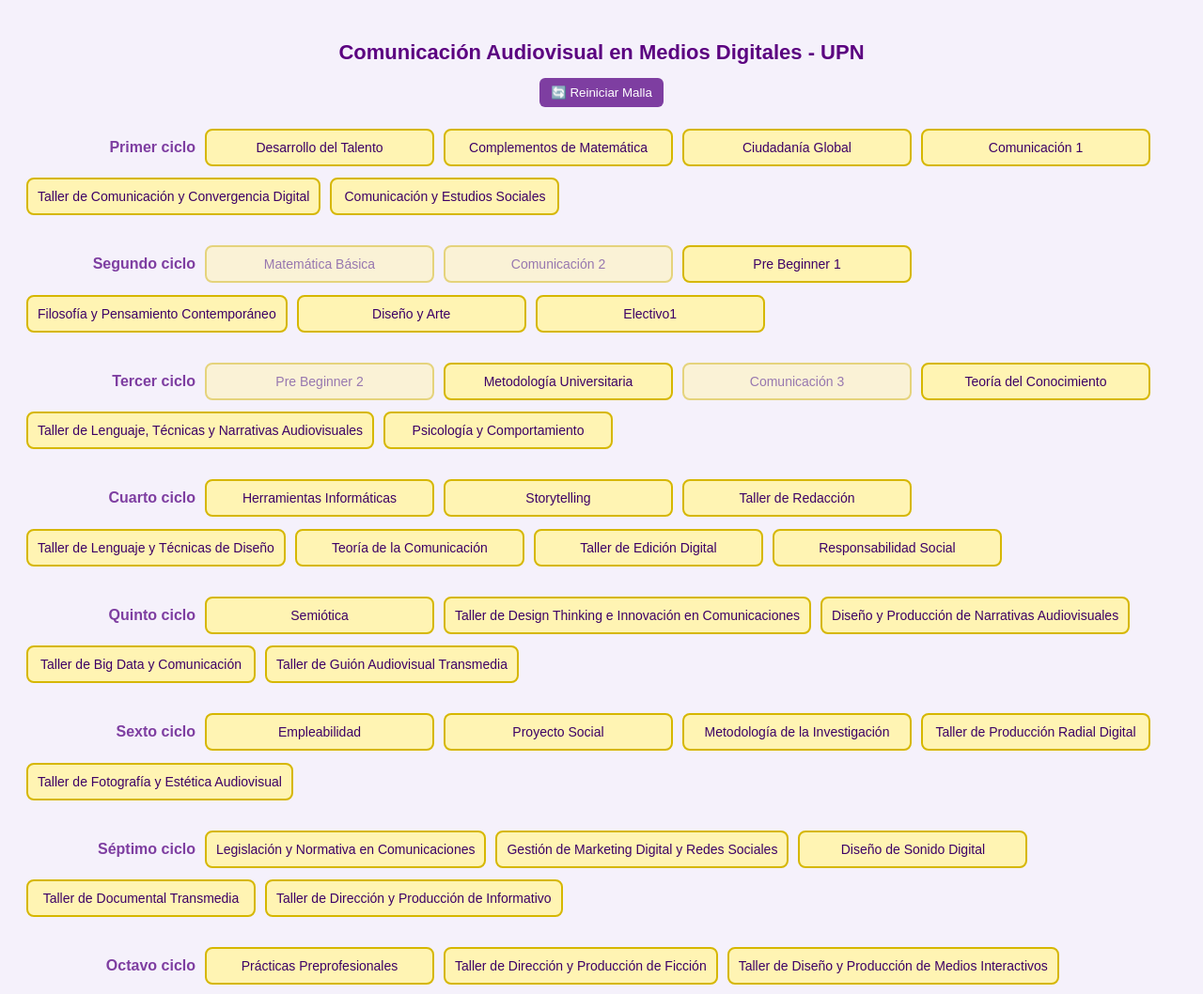
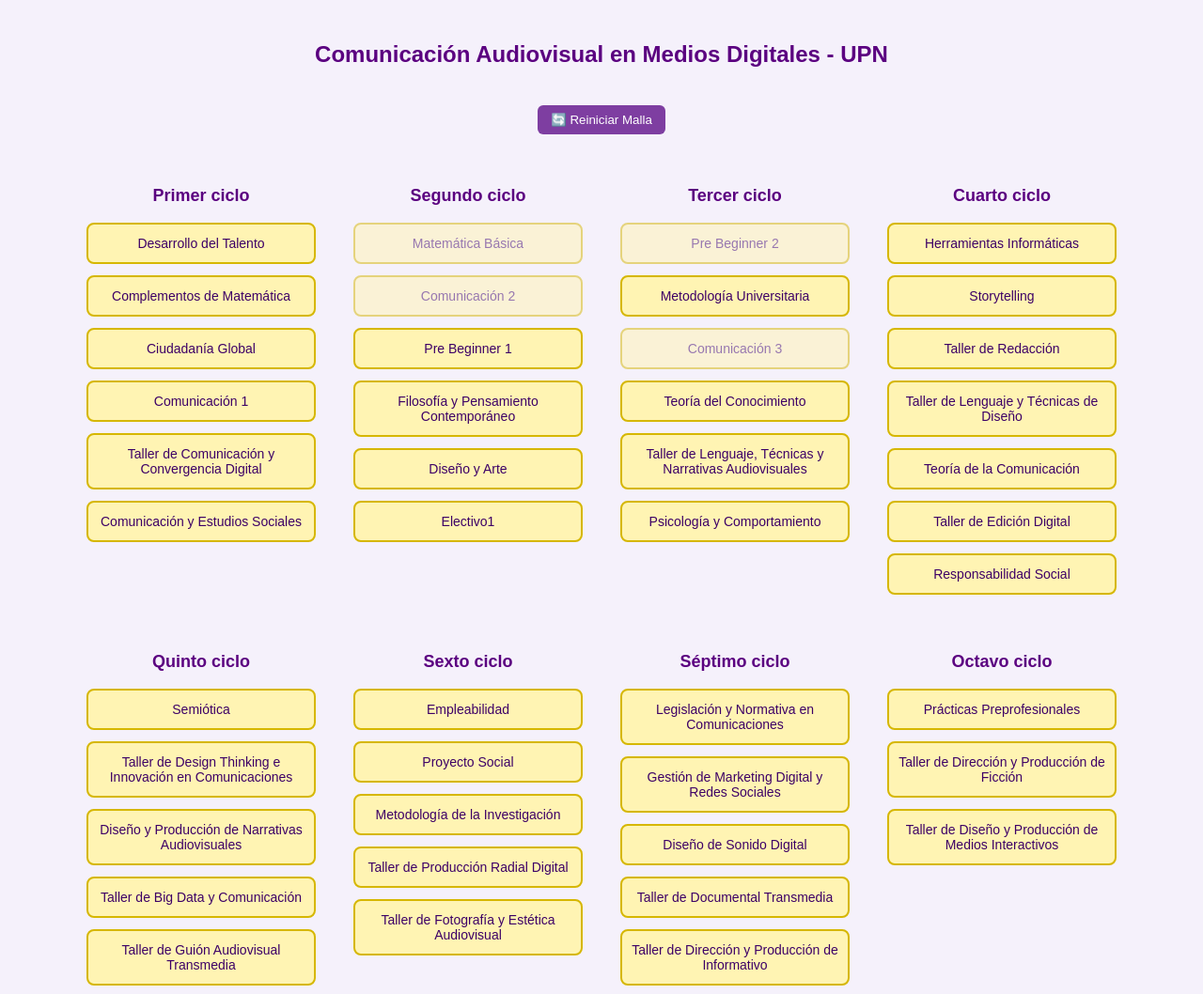
Before and after one commit to valennnn16/malla-interactiva2, a plain HTML site: page index.html in a window 1280 px wide. Shown: the top 1058 px of the page at 94% size. Drawn offline with Linux system fonts and the light colour scheme.

Commit message:
Update estilos.css

```diff
--- a/estilos.css
+++ b/estilos.css
@@ -7,37 +7,37 @@ body {
 h1 {
   text-align: center;
   color: #5b0080;
-  font-size: 22px;
+  font-size: 24px;
+  margin-bottom: 40px;
 }
 .course-table {
   display: flex;
-  flex-direction: column;
-  gap: 30px;
-  align-items: flex-start;
+  flex-direction: row;
+  justify-content: center;
+  gap: 40px;
+  flex-wrap: wrap;
 }
 .ciclo {
   display: flex;
-  flex-direction: row;
+  flex-direction: column;
   align-items: center;
-  gap: 10px;
-  flex-wrap: wrap;
 }
 .ciclo h2 {
-  min-width: 180px;
-  color: #7e3ea1;
-  text-align: right;
-  font-size: 16px;
+  font-size: 18px;
+  margin-bottom: 12px;
+  color: #5b0080;
 }
 .course {
   border: 2px solid #d6b700;
   background-color: #fff4b3;
-  padding: 10px;
+  padding: 12px 10px;
   border-radius: 8px;
   cursor: pointer;
-  min-width: 220px;
+  width: 220px;
   text-align: center;
   transition: background-color 0.3s, text-decoration 0.3s;
   font-size: 14px;
+  margin: 6px 0;
   opacity: 0.5;
 }
 .course.unlocked {
@@ -53,9 +53,10 @@ button {
   background-color: #7e3ea1;
   color: white;
   border: none;
-  padding: 8px 12px;
+  padding: 8px 14px;
   border-radius: 6px;
   cursor: pointer;
+  margin-bottom: 20px;
 }
 button:hover {
   background-color: #5b0080;
```
